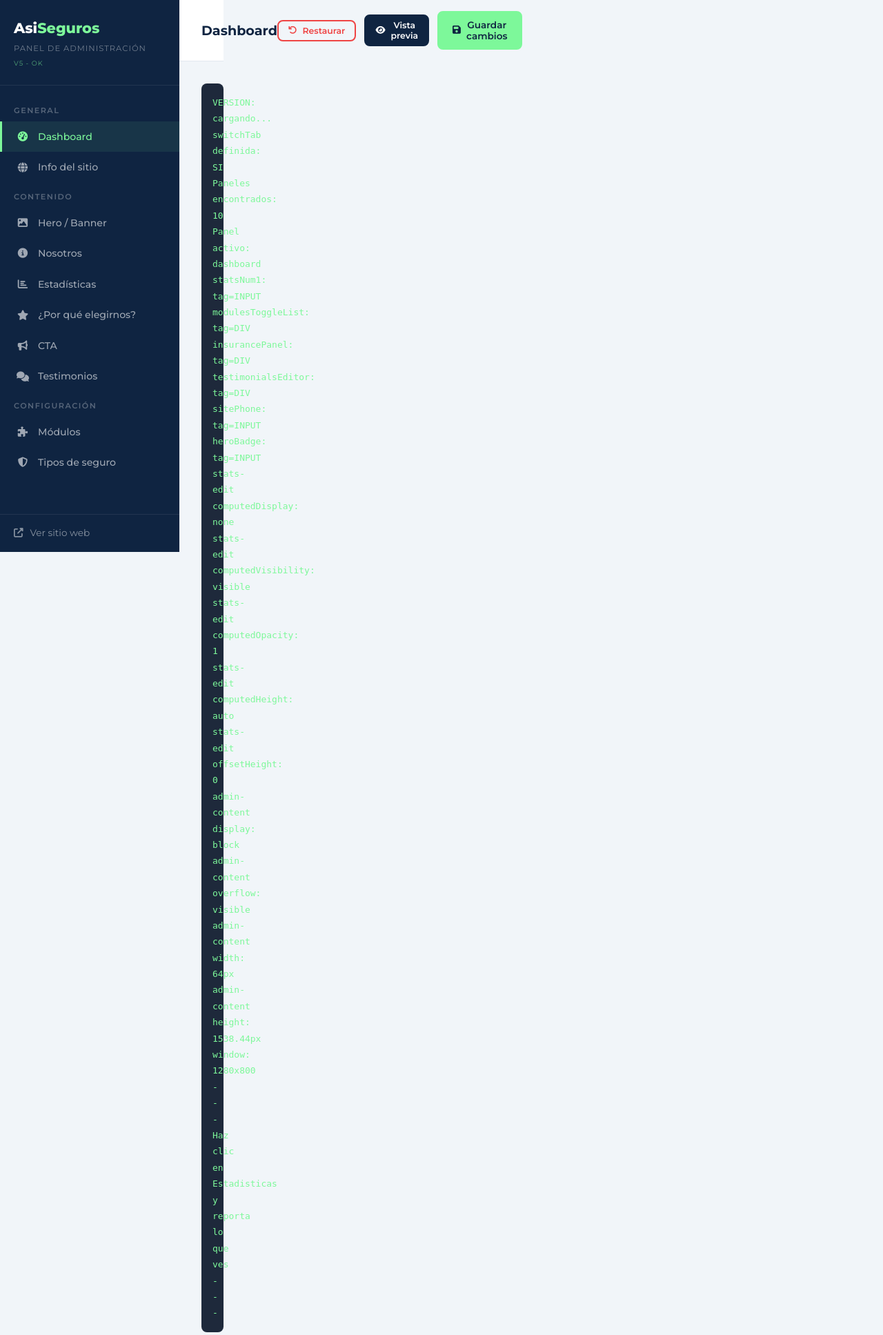
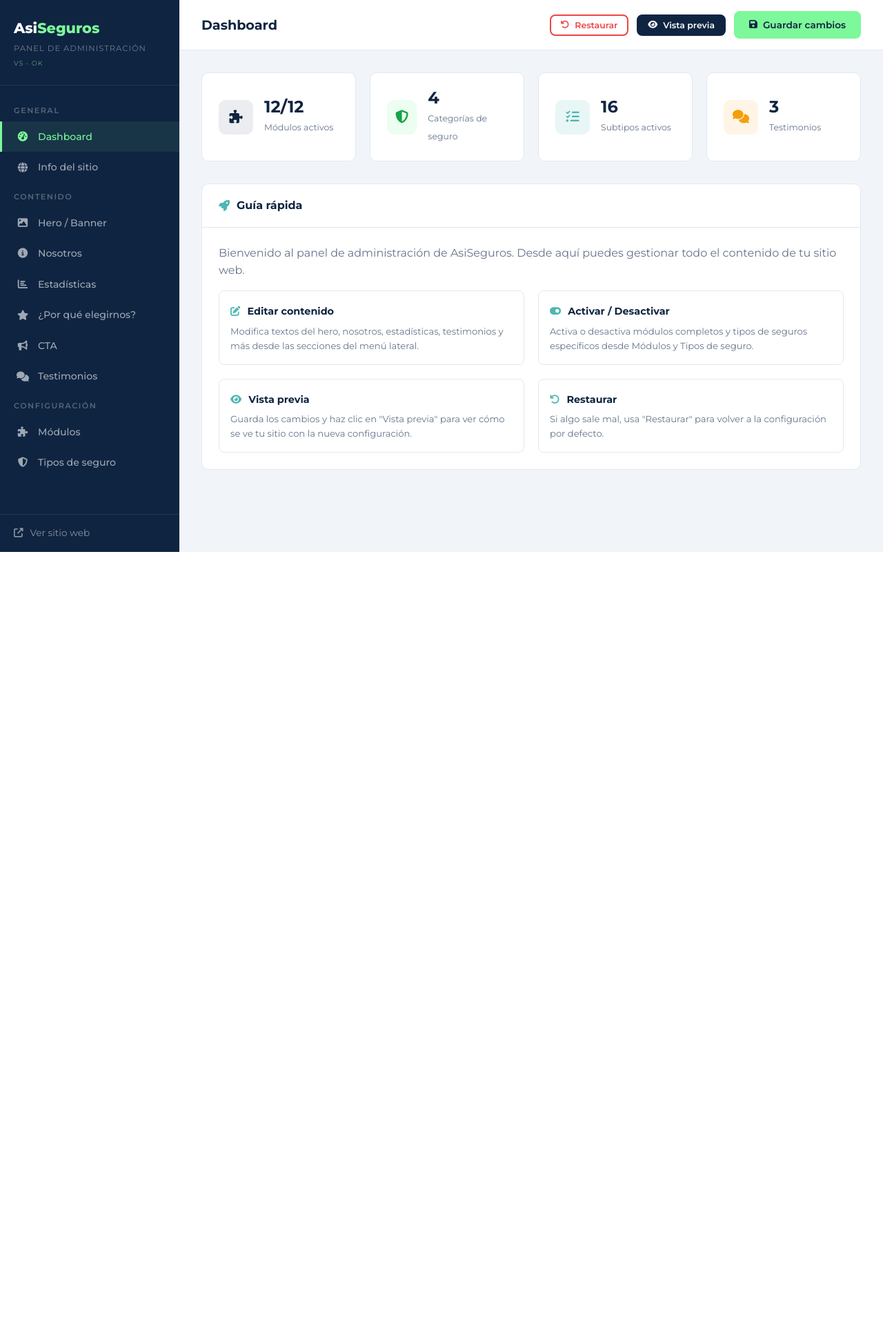
Before and after one commit to hectronix2005/Asiseguros, a PHP site: page /admin.html in a window 1280 px wide. Shown: the top 1935 px of the page at 69% size. After the commit the page ends 800 px from the top, so only its background shows below. Run offline with PHP 8.4, Linux system fonts and the light colour scheme.

Commit message:
fix: root cause - CSS grid collapsed content to 64px width
The sidebar uses position:fixed (out of grid flow), so .admin-main
fell into the 260px grid column instead of the 1fr column. Combined
with margin-left:260px, content width was 260-260=0px (+64px padding).

Fix: remove display:grid from .admin-layout entirely. The layout
works correctly with just margin-left:260px on .admin-main since
the sidebar is position:fixed.

Also: remove diagnostic elements, clean up scripts, bump cache to v7.

Co-Authored-By: Claude Opus 4.6 <noreply@anthropic.com>

```diff
--- a/admin.html
+++ b/admin.html
@@ -9,7 +9,7 @@
   <link rel="preconnect" href="https://fonts.gstatic.com" crossorigin>
   <link href="https://fonts.googleapis.com/css2?family=Montserrat:wght@400;500;600;700;800&display=swap" rel="stylesheet">
   <link rel="stylesheet" href="https://cdnjs.cloudflare.com/ajax/libs/font-awesome/6.5.1/css/all.min.css">
-  <link rel="stylesheet" href="css/admin.css?v=5">
+  <link rel="stylesheet" href="css/admin.css?v=7">
 </head>
 <body>
 
@@ -61,9 +61,6 @@
     </div>
 
     <div class="admin-content">
-
-      <!-- ==================== DIAGNOSTICO ==================== -->
-      <div id="adminDiag" style="background:#1e293b;color:#7df89a;padding:16px;border-radius:8px;margin-bottom:20px;font-family:monospace;font-size:13px;line-height:1.8;"></div>
 
       <!-- ==================== DASHBOARD ==================== -->
       <div class="tab-panel active" id="dashboard">
@@ -289,9 +286,6 @@
 
       <!-- ==================== STATS ==================== -->
       <div class="tab-panel" id="stats-edit">
-        <div id="debugTest" style="background:red;color:white;padding:20px;font-size:20px;font-weight:bold;margin-bottom:20px;border-radius:8px;">
-          SI VES ESTO ROJO: el panel stats-edit SÍ se muestra. El JS funciona.
-        </div>
         <div class="admin-card">
           <div class="admin-card-header"><h3><i class="fas fa-chart-bar"></i> Contadores / Estadísticas</h3></div>
           <div class="admin-card-body">
@@ -439,79 +433,6 @@ if (typeof switchTab === 'undefined') {
   };
 }
 </script>
-<script src="js/admin.js?v=6"></script>
-<script>
-(function() {
-  var diag = document.getElementById('adminDiag');
-  var lines = [];
-
-  // 1. Version check
-  var ver = document.getElementById('adminVersion');
-  lines.push('VERSION: ' + (ver ? ver.textContent : 'NO ENCONTRADO'));
-
-  // 2. Check if switchTab exists
-  lines.push('switchTab definida: ' + (typeof switchTab === 'function' ? 'SI' : 'NO'));
-
-  // 3. Count panels
-  var panels = document.querySelectorAll('.tab-panel');
-  lines.push('Paneles encontrados: ' + panels.length);
-
-  // 4. Which panel is active
-  var activePanel = document.querySelector('.tab-panel.active');
-  lines.push('Panel activo: ' + (activePanel ? activePanel.id : 'NINGUNO'));
-
-  // 5. Check key elements
-  var ids = ['statsNum1','modulesToggleList','insurancePanel','testimonialsEditor','sitePhone','heroBadge'];
-  for (var i = 0; i < ids.length; i++) {
-    var el = document.getElementById(ids[i]);
-    var info = 'NO EXISTE';
-    if (el) {
-      info = 'tag=' + el.tagName;
-      if (el.value !== undefined && el.value !== '') info += ' val="' + el.value.substring(0,30) + '"';
-      if (el.children && el.children.length > 0) info += ' hijos=' + el.children.length;
-      if (el.innerHTML && el.children.length === 0) info += ' vacio';
-    }
-    lines.push(ids[i] + ': ' + info);
-  }
-
-  // 6. Check computed styles of a panel
-  var statsPanel = document.getElementById('stats-edit');
-  if (statsPanel) {
-    var cs = window.getComputedStyle(statsPanel);
-    lines.push('stats-edit computedDisplay: ' + cs.display);
-    lines.push('stats-edit computedVisibility: ' + cs.visibility);
-    lines.push('stats-edit computedOpacity: ' + cs.opacity);
-    lines.push('stats-edit computedHeight: ' + cs.height);
-    lines.push('stats-edit offsetHeight: ' + statsPanel.offsetHeight);
-  }
-
-  // 7. Check main content area
-  var mainContent = document.querySelector('.admin-content');
-  if (mainContent) {
-    var mcs = window.getComputedStyle(mainContent);
-    lines.push('admin-content display: ' + mcs.display);
-    lines.push('admin-content overflow: ' + mcs.overflow);
-    lines.push('admin-content width: ' + mcs.width);
-    lines.push('admin-content height: ' + mcs.height);
-  }
-
-  // 8. Window dimensions
-  lines.push('window: ' + window.innerWidth + 'x' + window.innerHeight);
-
-  // 9. JS errors captured
-  lines.push('--- Haz clic en Estadisticas y reporta lo que ves ---');
-
-  if (diag) {
-    diag.innerHTML = lines.join('<br>');
-    diag.style.display = 'block';
-  }
-
-  // Post-load check
-  if (ver && ver.textContent === 'cargando...') {
-    ver.textContent = 'JS NO CARGO';
-    ver.style.color = '#ef4444';
-  }
-})();
-</script>
+<script src="js/admin.js?v=7"></script>
 </body>
 </html>
--- a/css/admin.css
+++ b/css/admin.css
@@ -32,8 +32,6 @@ body {
 
 /* ---------- Layout ---------- */
 .admin-layout {
-  display: grid;
-  grid-template-columns: 260px 1fr;
   min-height: 100vh;
 }
 
@@ -678,10 +676,6 @@ body {
 }
 
 @media (max-width: 768px) {
-  .admin-layout {
-    grid-template-columns: 1fr;
-  }
-
   .admin-sidebar {
     transform: translateX(-100%);
   }
```
